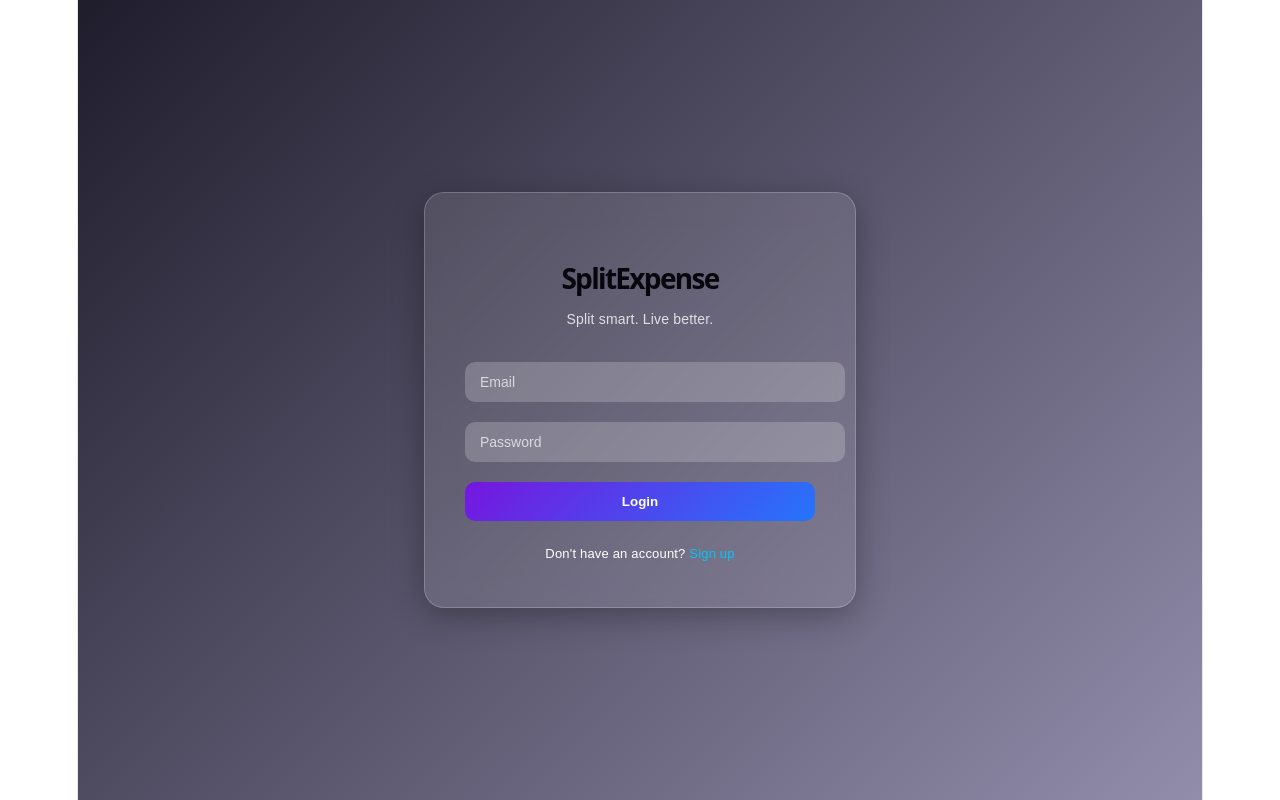
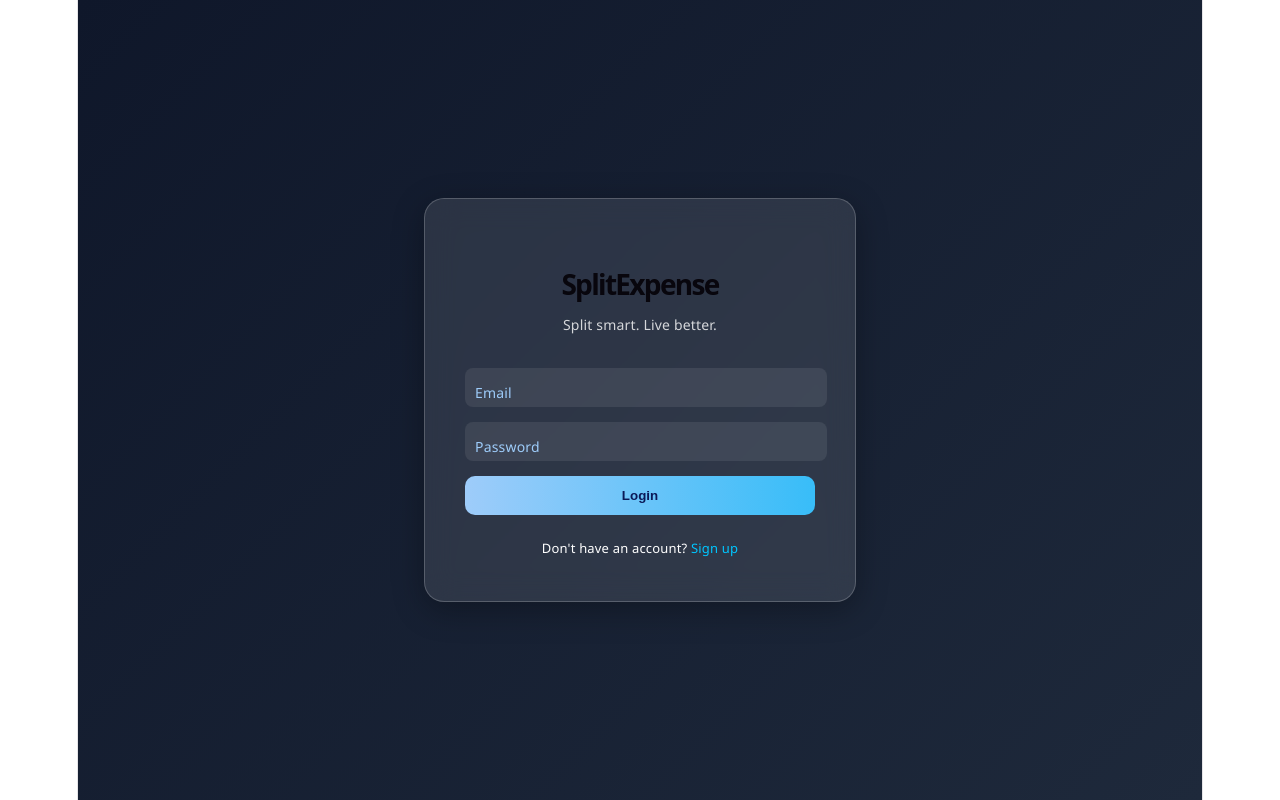
Before and after one commit to dwitipatell/SplitExpense, a React (Vite) app: page / in a window 1280 px wide. Built offline with nearby package versions, Linux system fonts and the light colour scheme.

Commit message:
change login's style

```diff
--- a/src/pages/login.jsx
+++ b/src/pages/login.jsx
@@ -36,18 +36,23 @@ export default function Login() {
         <p className="tagline">Split smart. Live better.</p>
 
         <form className="login-form" onSubmit={handleLogin}>
-          <div className="input-group">
-            <input type="email" placeholder="Email"
+          <div className="login-group">
+            <input type="email"
               value={email}
               onChange={(e) => setEmail(e.target.value)}
-              required />
+              required
+            />
+            <label>Email</label>
+
           </div>
 
-          <div className="input-group">
-            <input type="password" placeholder="Password"
+          <div className="login-group">
+            <input type="password"
               value={password}
               onChange={(e) => setPassword(e.target.value)}
-              required />
+              required
+            />
+            <label>Password</label>
           </div>
 
           {error && <p style={{color: "red"}}>{error}</p>}
--- a/src/pages/signup.jsx
+++ b/src/pages/signup.jsx
@@ -91,7 +91,7 @@ export default function Signup() {
 
                 <p className="signup-footer">
                     Already have an account?{" "}
-                    <span onClick={() => navigate("/")} style={{ cursor: "pointer" }}>Login</span>
+                    <span onClick={() => navigate("/")} style={{ cursor: "pointer",color:"#00bef3" }}>Login</span>
                 </p>
             </div>
 
--- a/src/styles/login.css
+++ b/src/styles/login.css
@@ -5,8 +5,8 @@
   justify-content: center;
   align-items: center;
 
-  background: linear-gradient(135deg, #1f1c2c, #928dab);
-  font-family: 'Poppins', sans-serif;
+  background: linear-gradient(135deg, #0f172a, #1e293b);
+  font-family: "Segoe UI", sans-serif;
 }
 
 /* Glass Card */
@@ -43,31 +43,47 @@
 }
 
 /* Inputs */
-.input-group {
-  margin-bottom: 20px;
+.login-group {
+  position: relative;
+  margin-bottom: 15px;
 }
 
-.input-group input {
+.login-group input {
   width: 100%;
-  padding: 12px 15px;
-  border-radius: 10px;
+  padding: 12px 6px;
+  border-radius: 8px;
   border: none;
   outline: none;
+  background: rgba(255, 255, 255, 0.08);
+  color: #F8F3EA;
+}
 
-  background: rgba(255, 255, 255, 0.2);
-  color: white;
+/* labels */
+.login-group label {
+  position: absolute;
+  left: 10px;
+  top: 12px;
+  color: #9ECCFA;
+  font-size: 14px;
+  transition: 0.3s;
+  pointer-events: none;
+}
 
-  font-size: 14px;
+.login-group input:focus + label,
+.login-group input:valid + label {
+  top: -8px;
+  font-size: 11px;
+  color: #D1E8FF;
 }
 
 /* Placeholder color */
-.input-group input::placeholder {
+.login-group input::placeholder {
   color: rgba(255, 255, 255, 0.7);
 }
 
 /* Focus effect */
-.input-group input:focus {
-  box-shadow: 0 0 10px rgba(255, 255, 255, 0.3);
+.login-group input:focus {
+  box-shadow: 0 0 8px #9ECCFA;
 }
 
 /* Button */
@@ -77,15 +93,16 @@
   border-radius: 10px;
   border: none;
 
-  background: linear-gradient(135deg, #7616de, #2575fc);
-  color: white;
+  background: linear-gradient(90deg, #9ECCFA, #38bdf8);
+  color: #0B1957;
   font-weight: bold;
 
   cursor: pointer;
-  transition: 0.3s;
+  transition: 0.25Ss;
 }
 
 .login-btn:hover {
+  background: linear-gradient(90deg, #38bdf8, #0ea5e9);
   transform: scale(1.05);
   box-shadow: 0 5px 15px rgba(0, 0, 0, 0.4);
 }
```
Also changed, not shown: src/styles/signup.css (+0 -7 lines).
